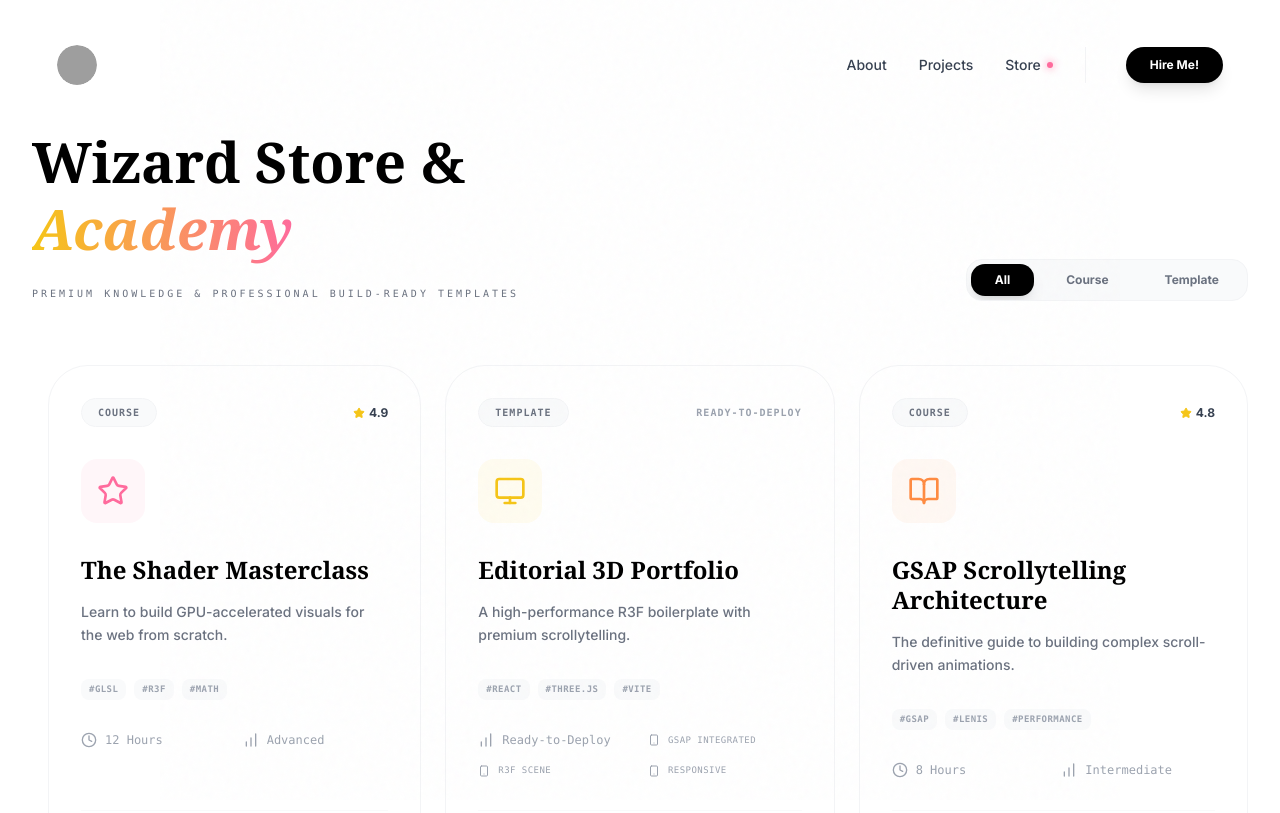
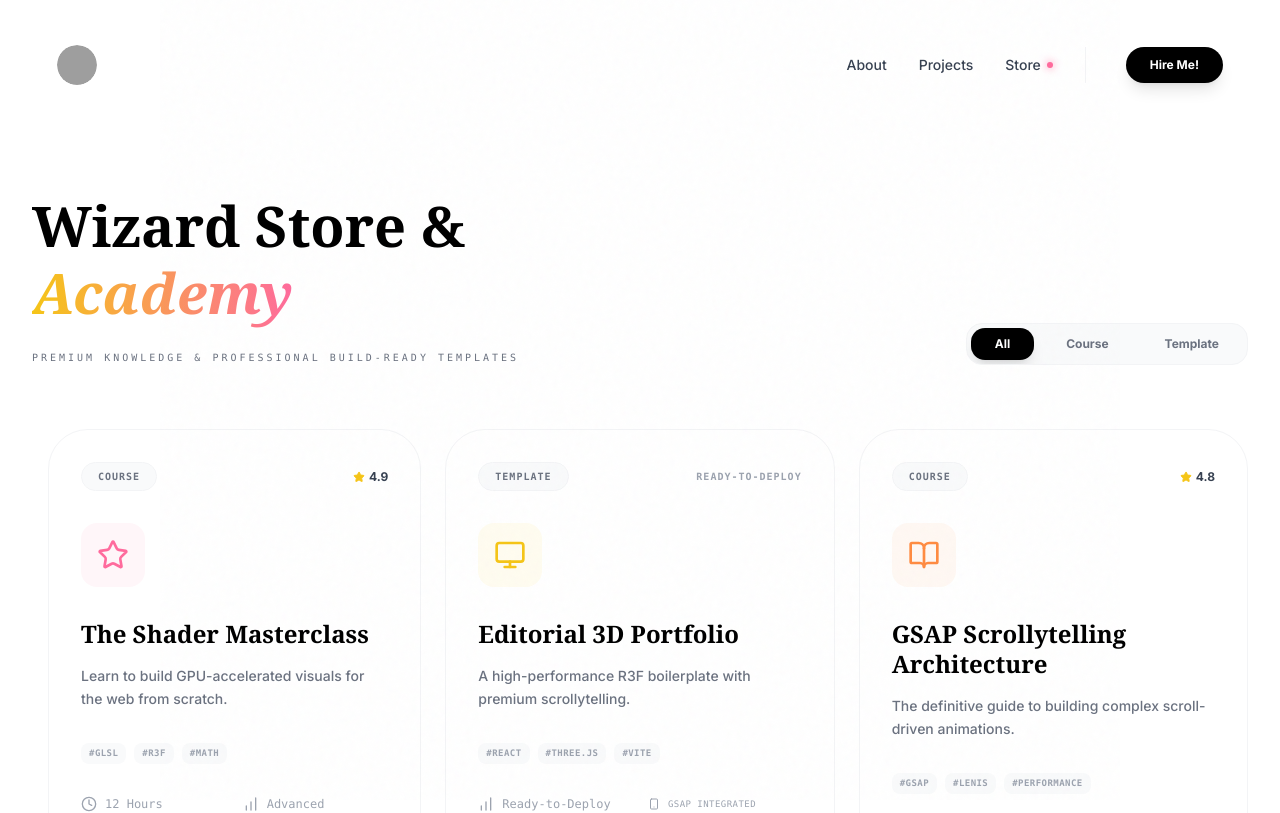
Before and after one commit to dragonm0901-ship-it/SagarLuitel, a React (Vite) app in the folder app/: page /store in a window 1280 px wide. Shown: the top 813 px of the page. Built offline with nearby package versions, Linux system fonts and the light colour scheme; grey boxes are pictures that could not be loaded; a web font is replaced by a local one.

Commit message:
fix(store): increase top padding to clear fixed navbar

```diff
--- a/app/src/sections/StoreSection.tsx
+++ b/app/src/sections/StoreSection.tsx
@@ -85,7 +85,7 @@ export function StoreSection() {
   }, []);
 
   return (
-    <section ref={sectionRef} id="store" className="py-24 lg:py-32 bg-white">
+    <section ref={sectionRef} id="store" className="pt-32 pb-24 lg:pt-48 lg:pb-32 bg-white">
       <div className="max-w-7xl mx-auto px-4 sm:px-6 lg:px-8">
         {/* Header */}
         <div className="flex flex-col md:flex-row md:items-end justify-between gap-8 mb-16">
```
Also changed, not shown: app/dist/index.html.
